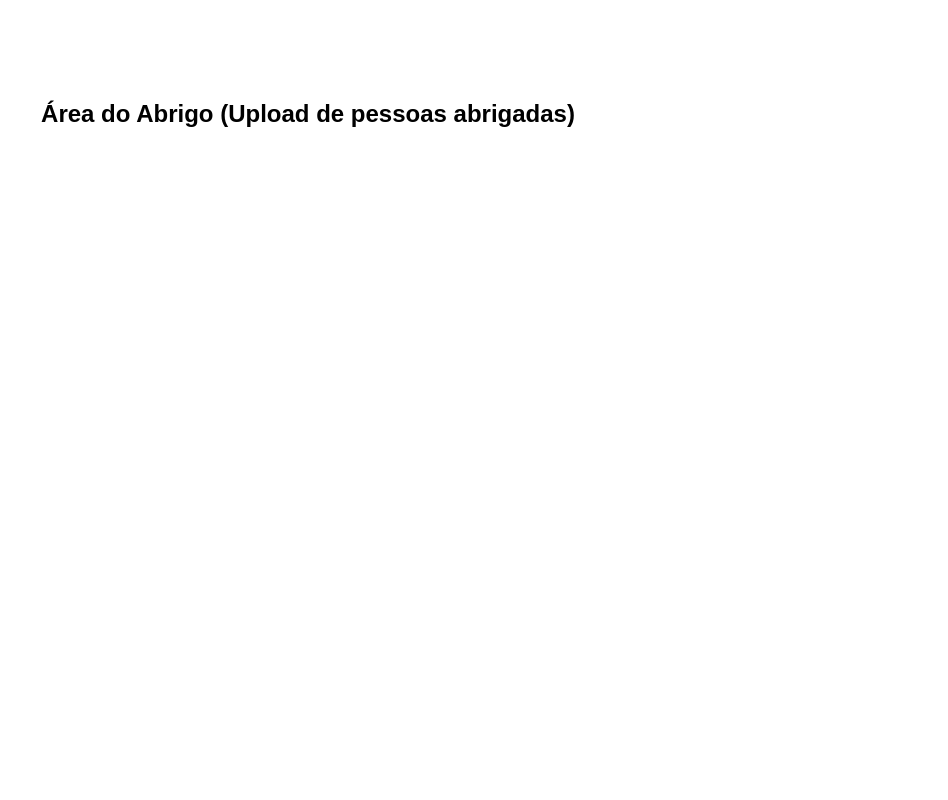
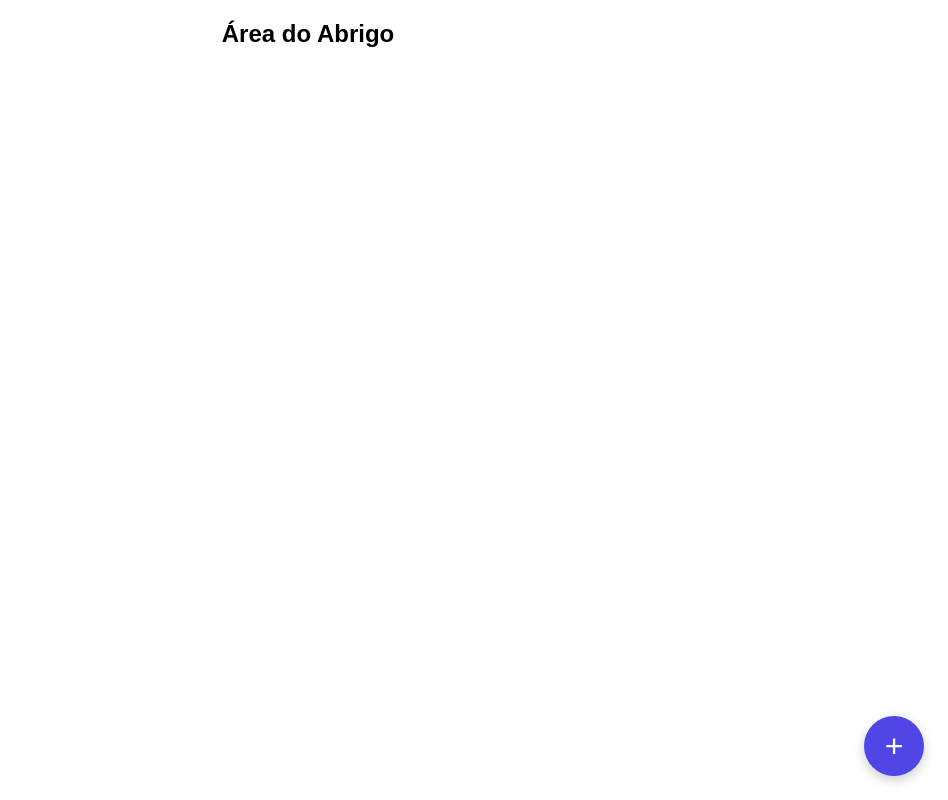
Before and after one commit to gui-diass/FindRS, a React (Vite) app in the folder find-rs/: page /abrigo in a window 1280 px wide. Shown: the whole page, without its empty margins (332-1280 px from the left). Built offline with nearby package versions, Linux system fonts and the light colour scheme.

Commit message:
file Abrigo with a button not working yet

```diff
--- a/find-rs/src/pages/Abrigo.jsx
+++ b/find-rs/src/pages/Abrigo.jsx
@@ -1,3 +1,28 @@
 export default function Abrigo() {
-  return <h2 style={{ textAlign: 'center', marginTop: '100px' }}>Área do Abrigo (Upload de pessoas abrigadas)</h2>
+  const handleAdd = () => {
+    alert("Adicionar nova pessoa abrigada");
+  };
+
+  const fabStyle = {
+    position: 'fixed',
+    bottom: '24px',
+    right: '24px',
+    width: '60px',
+    height: '60px',
+    borderRadius: '50%',
+    backgroundColor: '#4f46e5',
+    color: '#fff',
+    fontSize: '32px',
+    border: 'none',
+    boxShadow: '0 4px 12px rgba(0, 0, 0, 0.2)',
+    cursor: 'pointer',
+  };
+
+  return (
+    <div style={{ padding: '20px' }}>
+      <h2 style={{ textAlign: 'center', marginBottom: '20px' }}>Área do Abrigo</h2>
+      {/* Conteúdo aqui */}
+      <button style={fabStyle} onClick={handleAdd}>+</button>
+    </div>
+  );
 }
```
